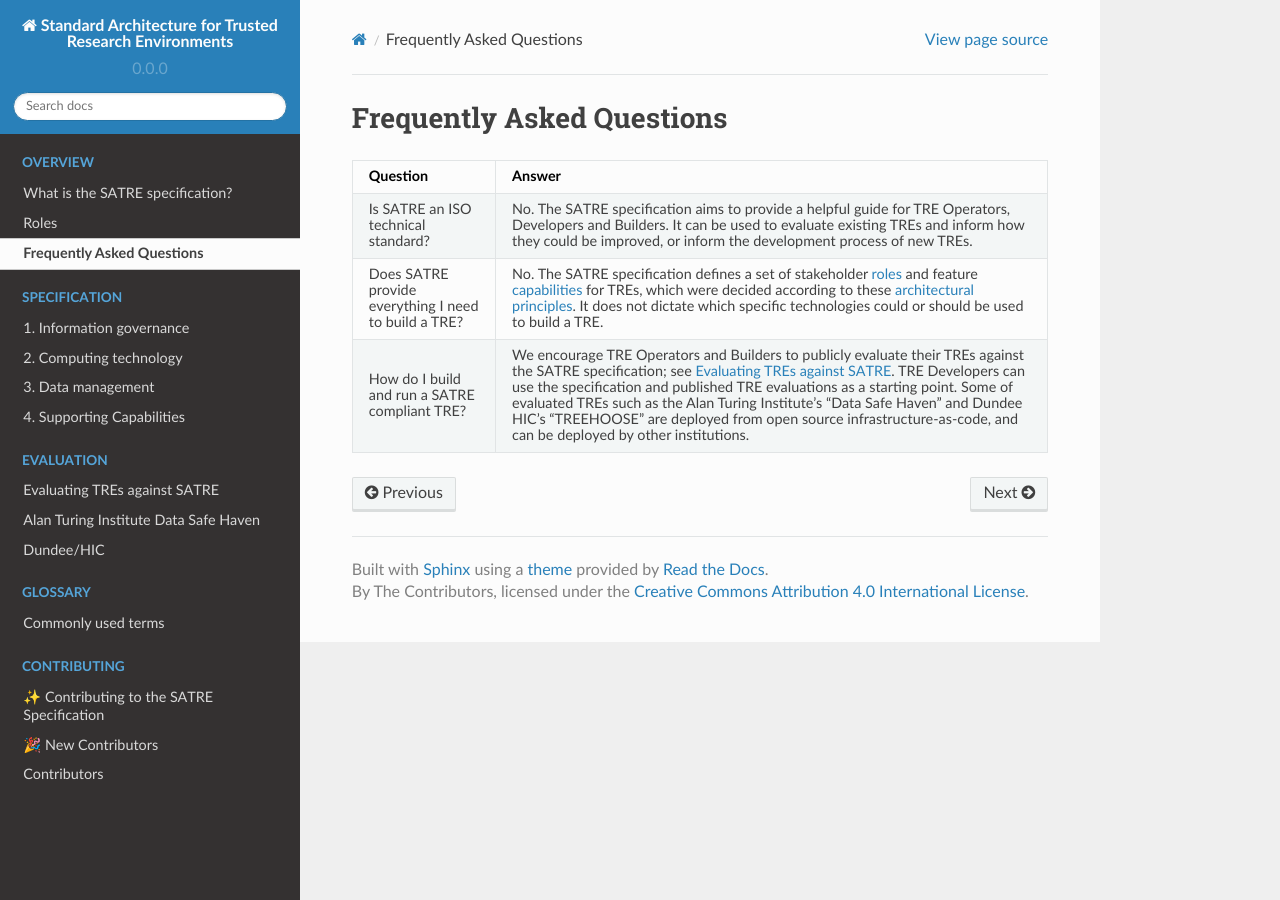
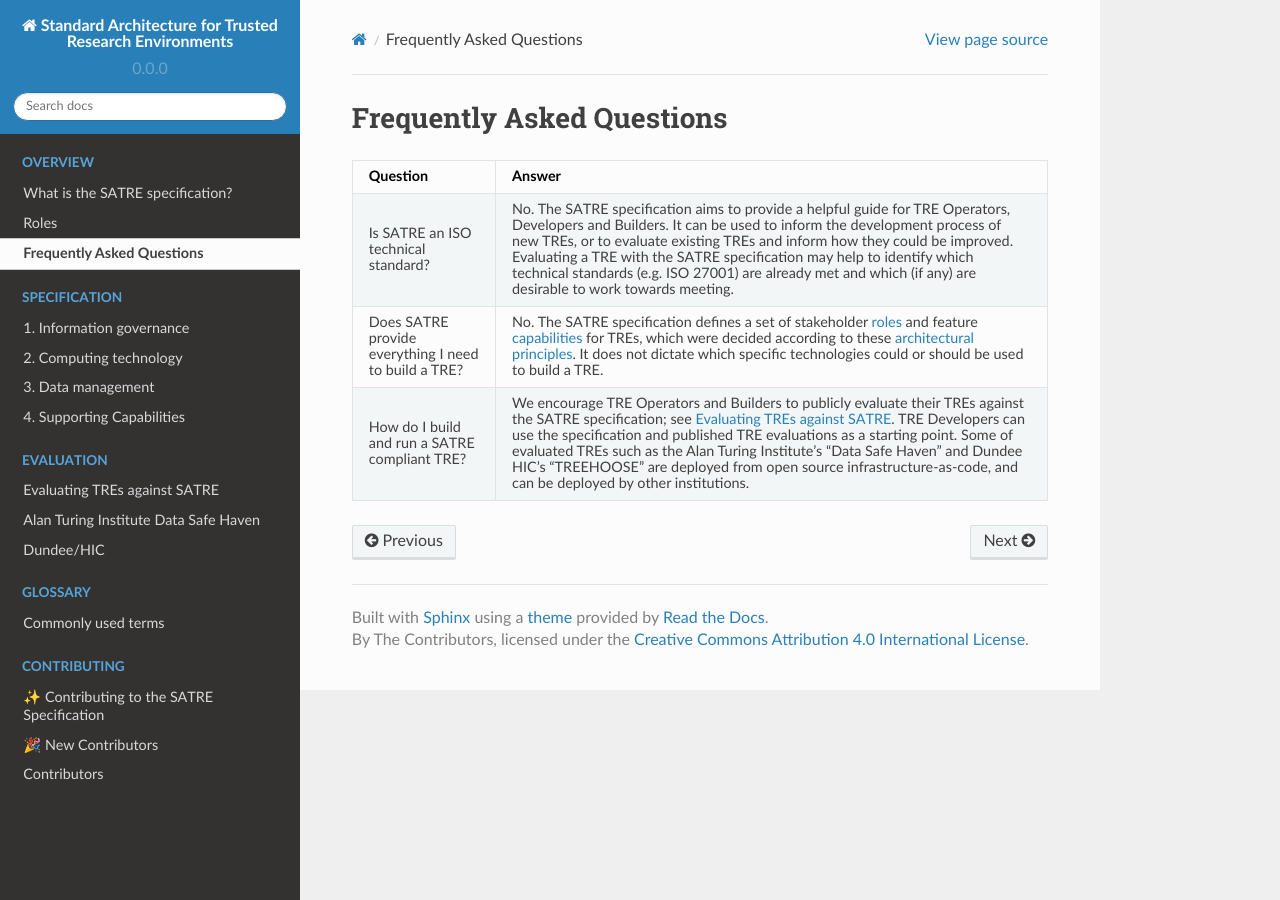
Before and after one commit to sa-tre/satre-specification, a Sphinx documentation site: the page built from docs/source/faqs.md, in a window 1280 px wide. Built offline with Sphinx 7.4.7 and the Read the Docs theme 2.0.0, drawn with Linux system fonts in a browser that asks for light colours.

Commit message:
update ISO statement

```diff
--- a/docs/source/faqs.md
+++ b/docs/source/faqs.md
@@ -9,7 +9,7 @@
 * - Question
   - Answer
 * - Is SATRE an ISO technical standard?
-  - No. The SATRE specification aims to provide a helpful guide for TRE Operators, Developers and Builders. It can be used to evaluate existing TREs and inform how they could be improved, or inform the development process of new TREs.
+  - No. The SATRE specification aims to provide a helpful guide for TRE Operators, Developers and Builders. It can be used to inform the development process of new TREs, or to evaluate existing TREs and inform how they could be improved. Evaluating a TRE with the SATRE specification may help to identify which technical standards (e.g. ISO 27001) are already met and which (if any) are desirable to work towards meeting.
 * - Does SATRE provide everything I need to build a TRE?
   - No. The SATRE specification defines a set of stakeholder {ref}`roles <satre_roles>` and feature {ref}`capabilities <satre_pillars>` for TREs, which were decided according to these {ref}`architectural principles <satre_principles>`. It does not dictate which specific technologies could or should be used to build a TRE.
 * - How do I build and run a SATRE compliant TRE?
```
